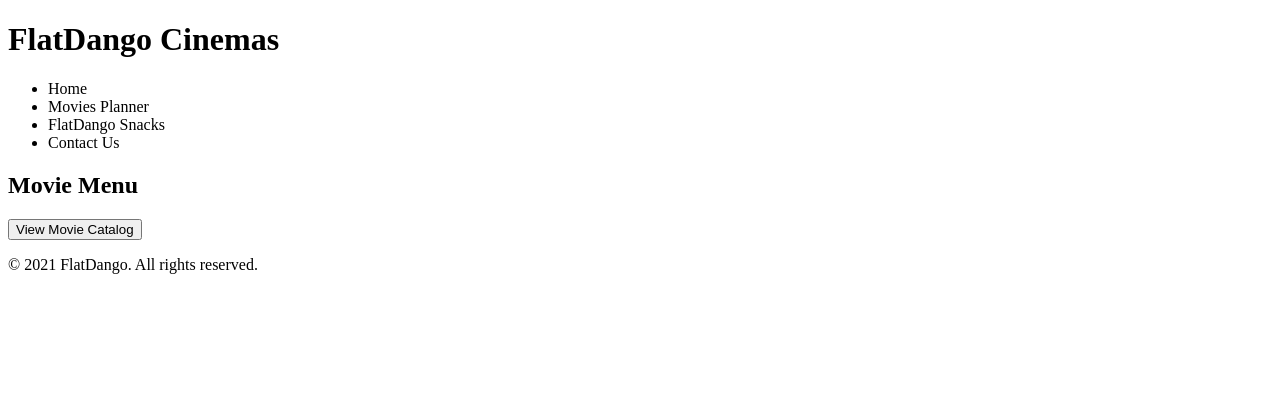
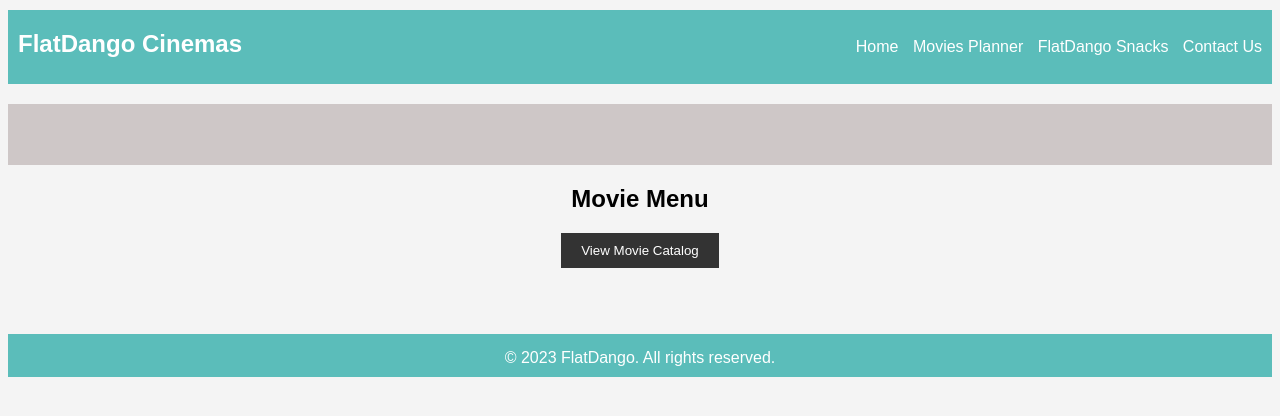
Before and after one commit to Kiarie-Kariuki/wk3-code-challenge, a plain HTML site: page index.html in a window 1280 px wide. Drawn offline with Linux system fonts and the light colour scheme; no server answers.

Commit message:
Updated index.html

```diff
--- a/index.html
+++ b/index.html
@@ -3,6 +3,7 @@
 <head>
     <meta charset="UTF-8">
     <title>FlatDango Cinemas</title>
+    <link rel="stylesheet" href="./style.css">
 </head>
 <body>
 <div class="navbar">
@@ -40,7 +41,7 @@
         </div>
     <div class="footer">
         <footer>
-            &copy; 2021 FlatDango. All rights reserved.
+            &copy; 2023 FlatDango. All rights reserved.
         </footer>
     </div>
     <script src="./index.js"></script>
```
